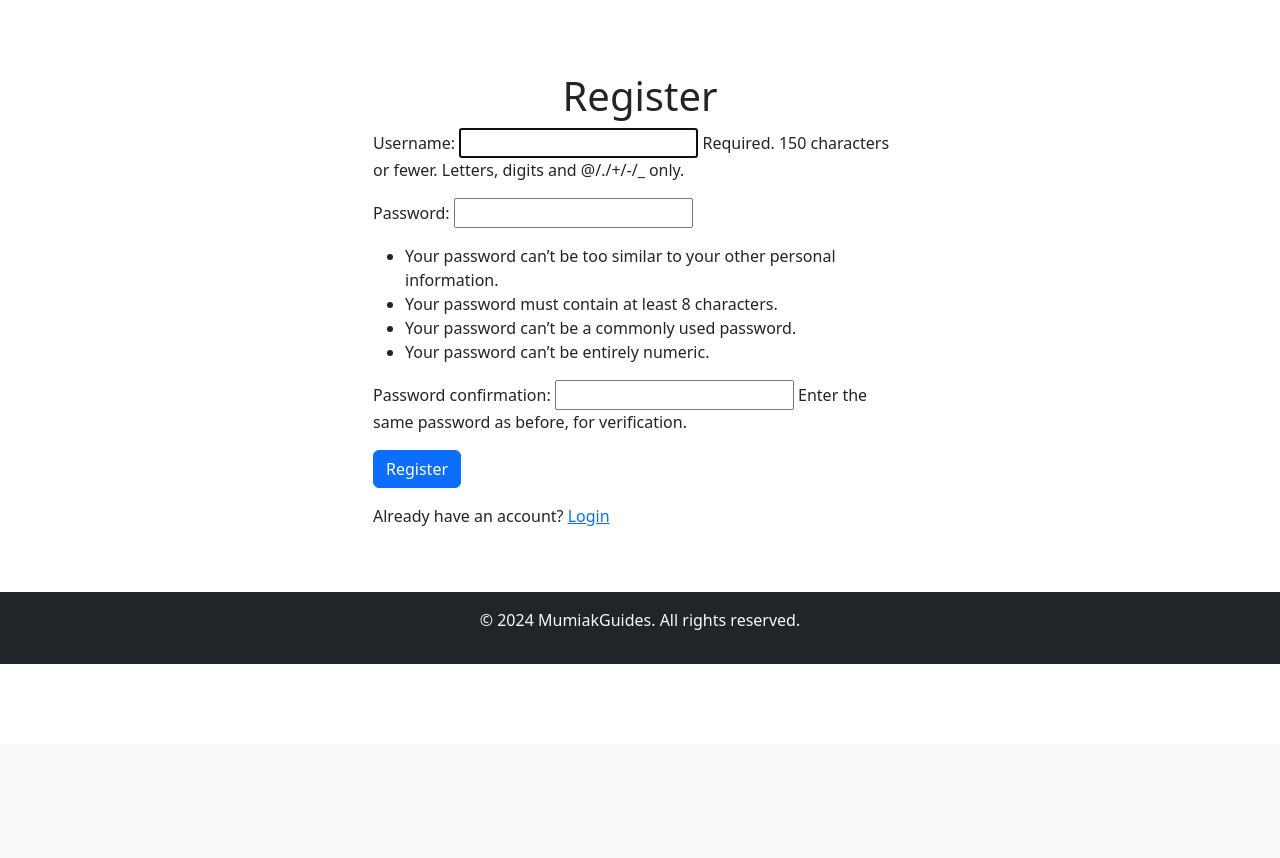
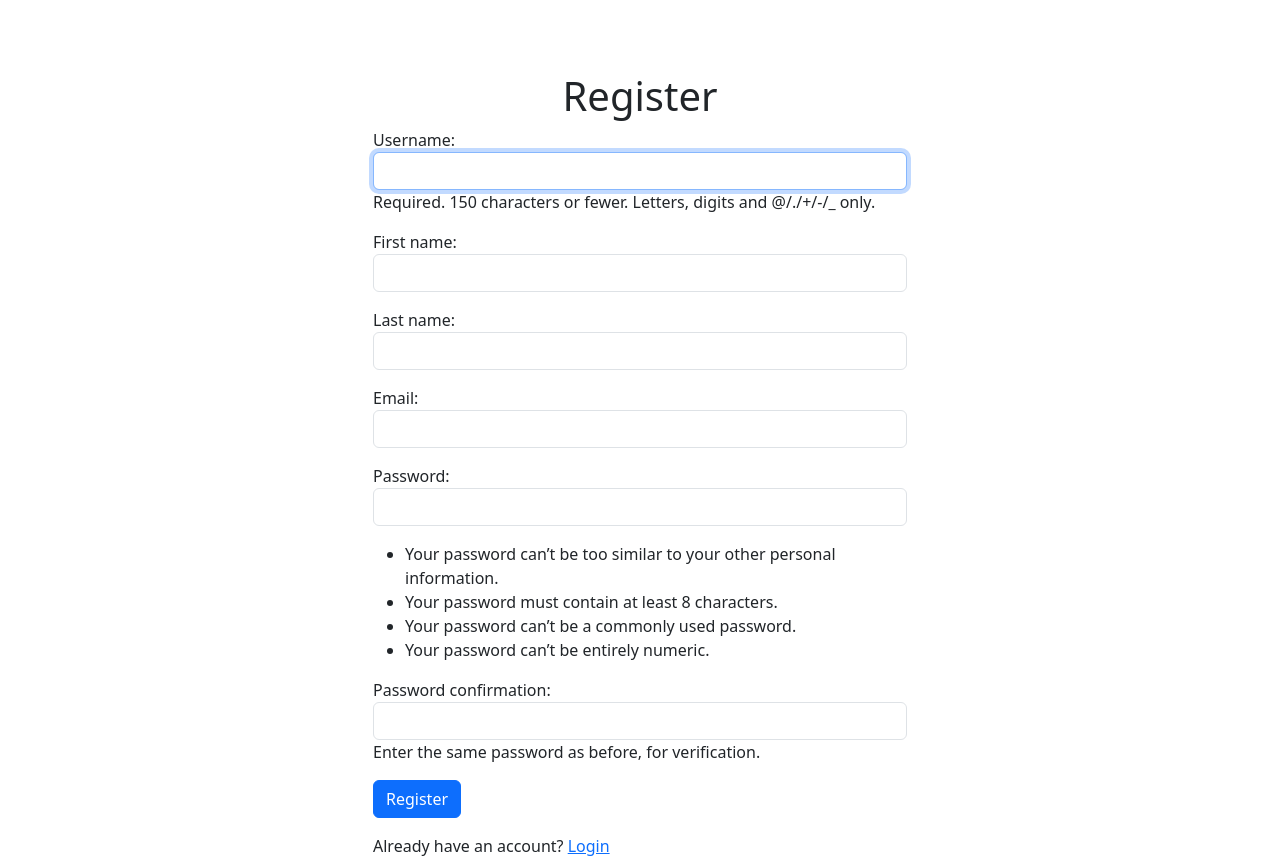
Before and after one commit to mumiak-mitch/alx-low_level_programming, a Django app: page /users/register/ in a window 1280 px wide. Shown: the part 56-914 px from the top of the page. Before the commit the page ends 720 px from the top, so only its background shows below. Run offline with Django 5.2, Linux system fonts and the light colour scheme.

Commit message:
Addding additional fields to the registration form

```diff
--- a/listings/templates/index.html
+++ b/listings/templates/index.html
@@ -13,7 +13,7 @@
               Owner: {{ listing.owner.first_name }} {{ listing.owner.last_name }}<br>
               Town: <a href="{% url 'town' listing.town %}">{{ listing.town }}</a><br>
               Created on: {{ listing.date }} <br>
-              Description: {{ listing.description|slice:":30" }}
+              {{ listing.description|slice:":30" }}
             </p>
             <a href="{% url 'listing' listing.pk %}" class="btn btn-primary">View</a>
           </div>
--- /dev/null
+++ b/users/forms.py
@@ -0,0 +1,19 @@
+from django.contrib.auth.forms import UserCreationForm
+from django.contrib.auth.models import User
+from django import forms
+
+class RegisterForm(UserCreationForm):
+    email = forms.EmailField(widget=forms.EmailInput(attrs={'class':'form-control'}))
+    first_name = forms.CharField(max_length=100, widget=forms.TextInput(attrs={'class':'form-control'}))
+    last_name = forms.CharField(max_length=100, widget=forms.TextInput(attrs={'class':'form-control'}))
+
+    class Meta:
+        model = User
+        fields = ('username', 'first_name', 'last_name', 'email', 'password1', 'password2')
+
+    def __init__(self, *args, **kwargs):
+        super(RegisterForm, self).__init__(*args, **kwargs)
+
+        self.fields['username'].widget.attrs['class']='form-control'
+        self.fields['password1'].widget.attrs['class']='form-control'
+        self.fields['password2'].widget.attrs['class']='form-control'
--- a/users/views.py
+++ b/users/views.py
@@ -2,10 +2,11 @@ from django.shortcuts import render
 from django.views import generic
 from django.contrib.auth.forms import UserCreationForm
 from django.urls import reverse_lazy
+from .forms import RegisterForm
 
 # Create your views here.
 class UserRegisterView(generic.CreateView):
-    form_class = UserCreationForm
+    form_class = RegisterForm
     template_name = "registration/register.html"
     success_url = reverse_lazy('login')
 
```
Also changed, not shown: README.md, db.sqlite3.
